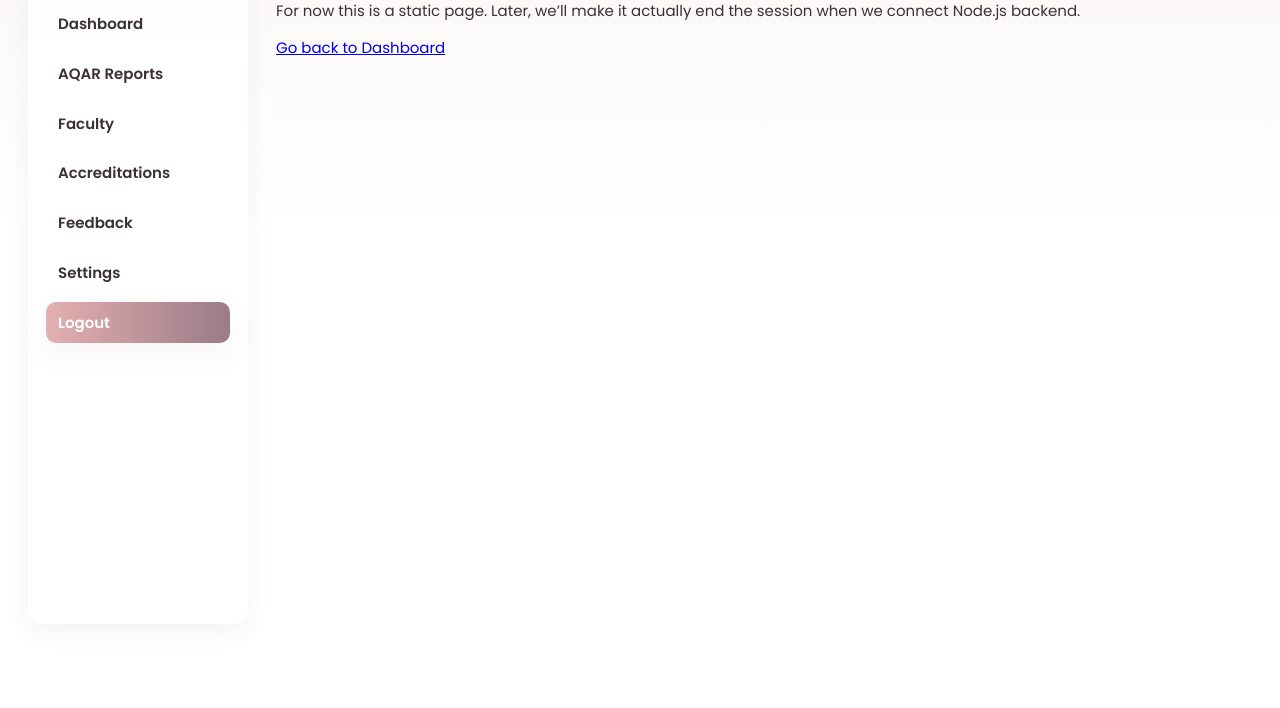
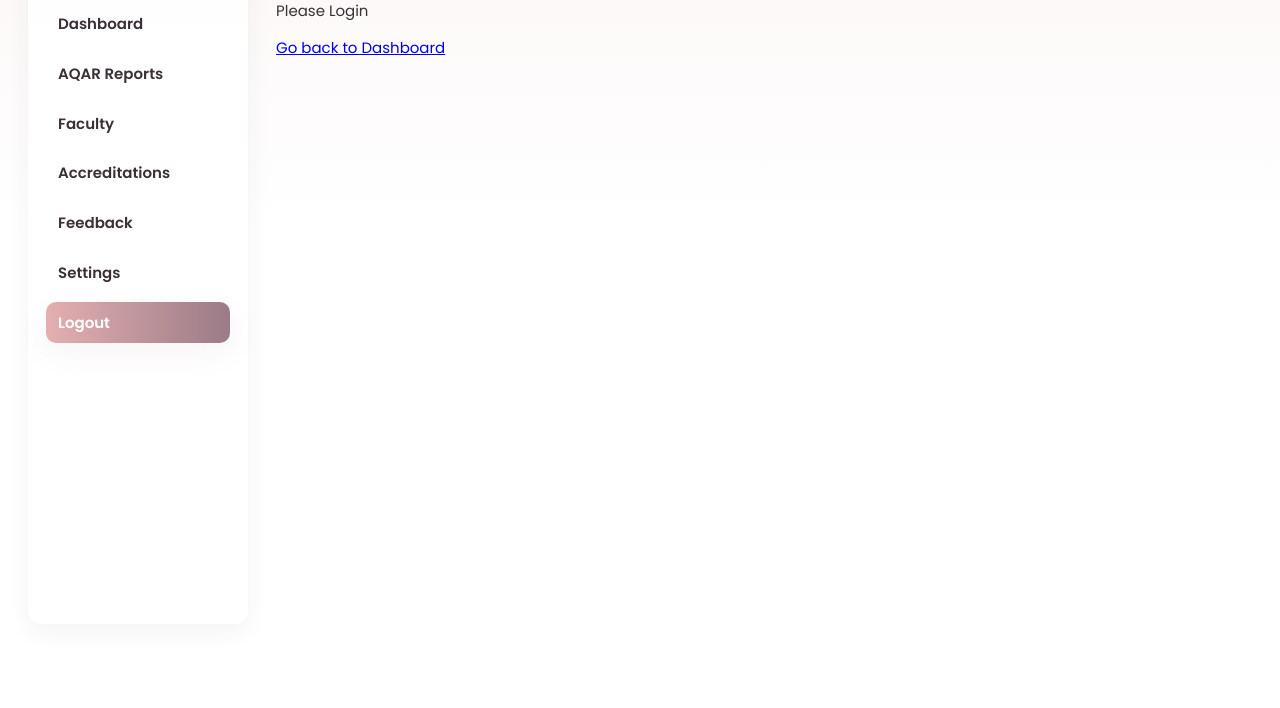
Before and after one commit to merlin-sanu/project, a website: page public/logout.html in a window 1280 px wide. Shown: the part 92-800 px from the top of the page. Drawn offline with Linux system fonts and the light colour scheme.

Commit message:
first commit

```diff
--- a/public/logout.html
+++ b/public/logout.html
@@ -24,7 +24,7 @@
     <main class="main">
       <header><h1>You are logged out</h1></header>
       <section>
-        <p>For now this is a static page. Later, we’ll make it actually end the session when we connect Node.js backend.</p>
+        <p>Please Login</p>
         <p><a href="index.html">Go back to Dashboard</a></p>
       </section>
     </main>
```
